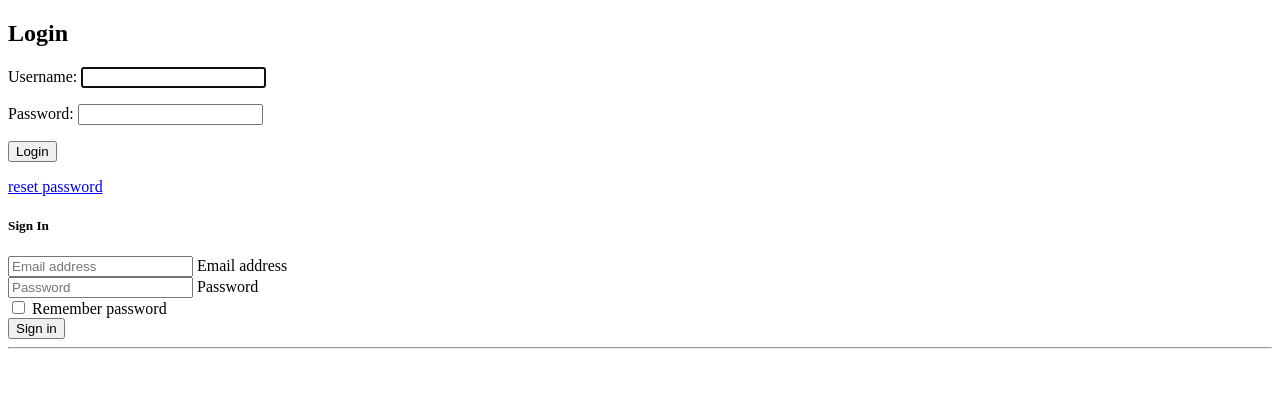
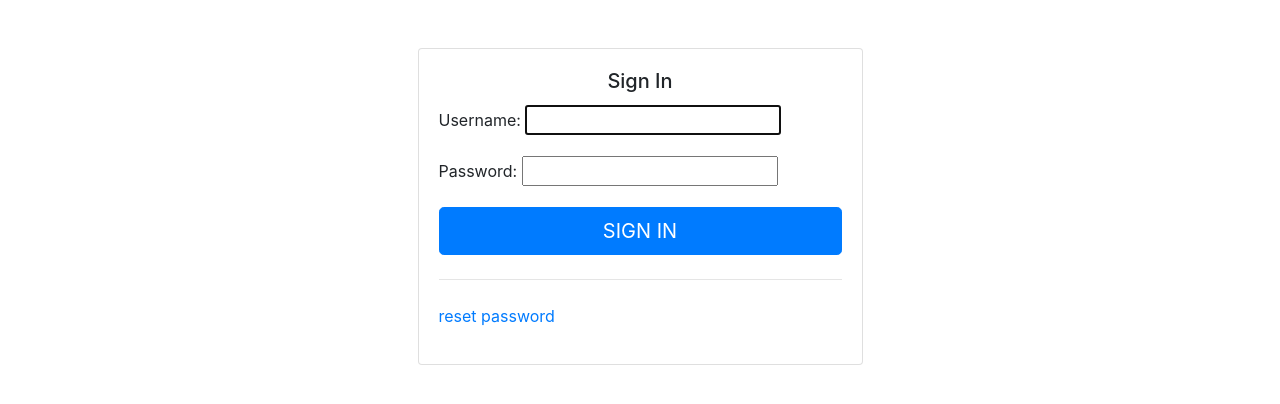
Before and after one commit to craazydave/djangoPainChart, a Django app: page /account/login/ in a window 1280 px wide. Shown: the top 404 px of the page. Run offline with Django 3.2, Linux system fonts and the light colour scheme; some libraries are stand-ins or nearby versions.

```diff
--- a/templates/base.html
+++ b/templates/base.html
@@ -1,5 +1,6 @@
 <!DOCTYPE html>
 <html>
+<link rel="stylesheet" href="https://stackpath.bootstrapcdn.com/bootstrap/4.5.1/css/bootstrap.min.css" integrity="sha384-VCmXjywReHh4PwowAiWNagnWcLhlEJLA5buUprzK8rxFgeH0kww/aWY76TfkUoSX" crossorigin="anonymous">
 <head>
   <meta charset="utf-8">
   <title>{% block title %}Pain Chart{% endblock %}</title>
--- a/templates/registration/login.html
+++ b/templates/registration/login.html
@@ -3,7 +3,6 @@
 {% load static %}
 
 <link rel="stylesheet" type="text/css" href="{% static 'login.css' %}">
-
 
 {% block title %}Login{% endblock %}
 
@@ -11,23 +10,7 @@
     <!DOCTYPE html>
     <html lang="en">
     <head>
-        <meta charset="UTF-8">
-        <title>Login</title>
     </head>
-    <body>
-
-    <h2>Login</h2>
-    <form method="post">
-        {% csrf_token %}
-        {{ form.as_p }}
-        <button type="submit">Login</button>
-    </form>
-    <p><a href="{% url 'password_reset' %}">reset password</a></p>
-
-    </body>
-    </html>
-
-
     <body>
     <div class="container">
         <div class="row">
@@ -35,32 +18,20 @@
                 <div class="card card-signin my-5">
                     <div class="card-body">
                         <h5 class="card-title text-center">Sign In</h5>
-                        <form class="form-signin">
-                            <div class="form-label-group">
-                                <input type="email" id="inputEmail" class="form-control" placeholder="Email address"
-                                       required autofocus>
-                                <label for="inputEmail">Email address</label>
-                            </div>
-
-                            <div class="form-label-group">
-                                <input type="password" id="inputPassword" class="form-control" placeholder="Password"
-                                       required>
-                                <label for="inputPassword">Password</label>
-                            </div>
-
-                            <div class="custom-control custom-checkbox mb-3">
-                                <input type="checkbox" class="custom-control-input" id="customCheck1">
-                                <label class="custom-control-label" for="customCheck1">Remember password</label>
-                            </div>
+                        <form class="form-signin" method="post">
+                            {% csrf_token %}
+                            {{ form.as_p }}
                             <button class="btn btn-lg btn-primary btn-block text-uppercase" type="submit">Sign in
                             </button>
                             <hr class="my-4">
                         </form>
+                        <p><a href="{% url 'password_reset' %}">reset password</a></p>
                     </div>
                 </div>
             </div>
         </div>
     </div>
     </body>
+    </html>
 
 {% endblock %}
```
Also changed, not shown: templates/home.html (+10 -10 lines).
